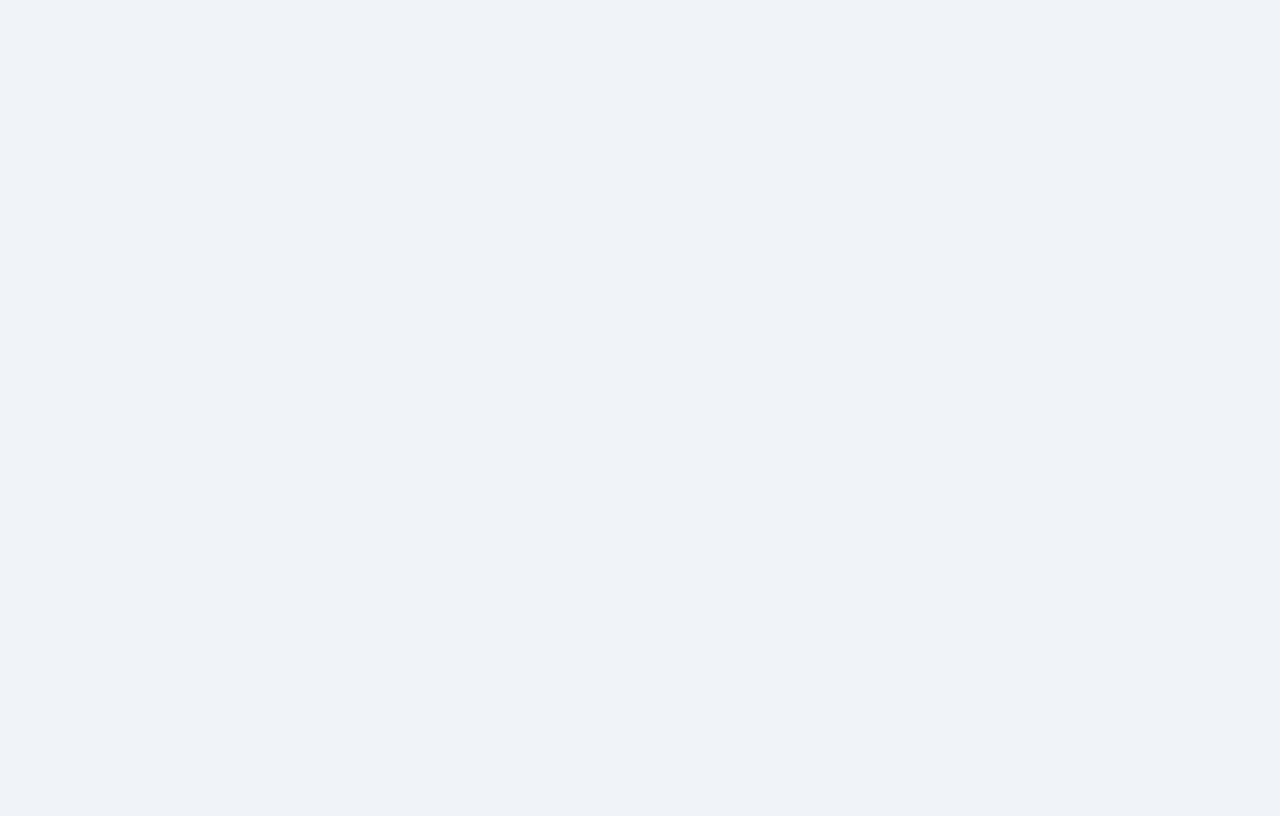
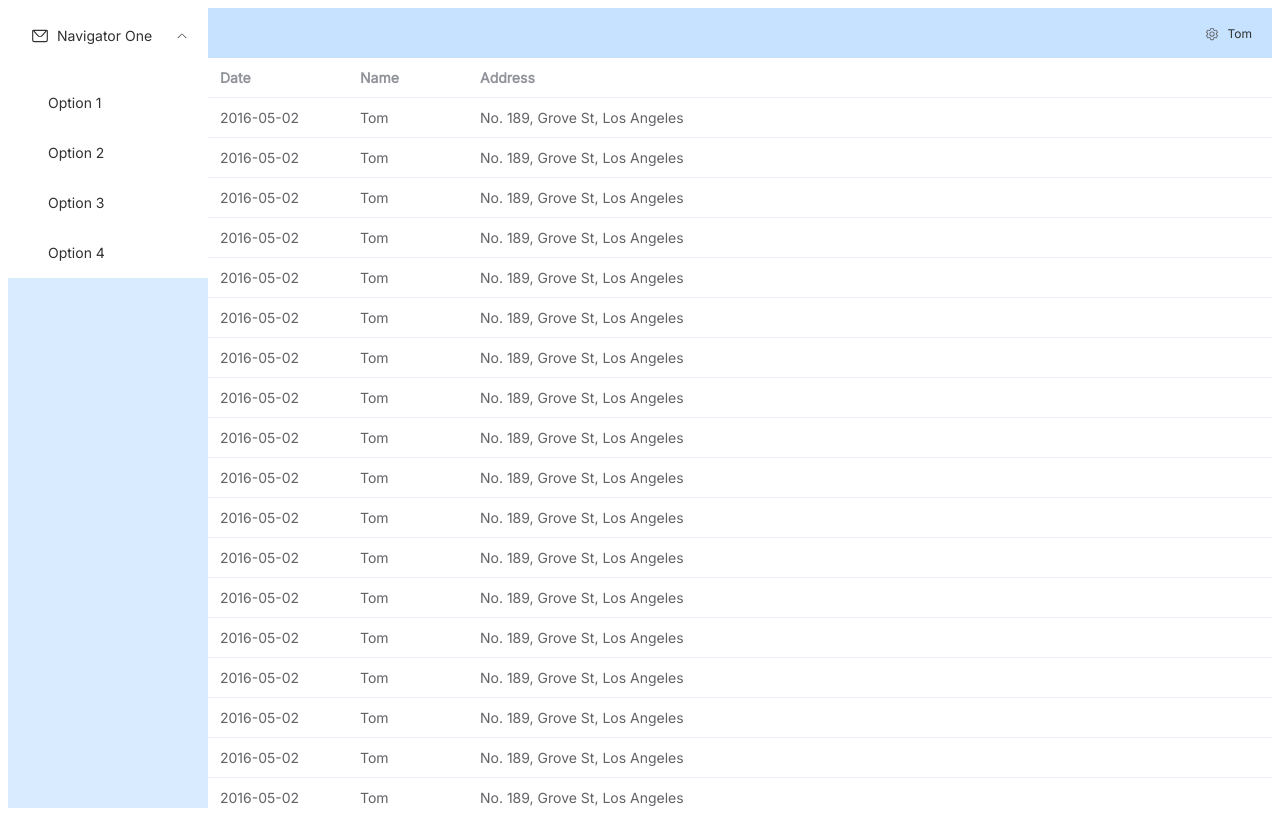
Before and after one commit to Felix200260/frontendStudyEngIishWords, a Vue app in the folder frontendStudyEnglishWords/: page /main in a window 1280 px wide. Before the commit this address had no page. Built offline with nearby package versions, Linux system fonts and the light colour scheme.

Commit message:
[+] Добавил MainView.vue. Не смог разобраться со стилями для LoginView.vue

```diff
--- a/frontendStudyEnglishWords/src/assets/main.css
+++ b/frontendStudyEnglishWords/src/assets/main.css
@@ -1,15 +1,4 @@
-body {
-    font-family: 'Inter', 'Helvetica Neue', Helvetica, 'PingFang SC', 'Hiragino Sans GB', 'Microsoft YaHei', '微软雅黑', Arial, sans-serif;
-    background-color: #f0f4f9;
-    display: flex;
-    justify-content: center;
-    align-items: center;
-    height: 100vh;
-    margin: 0;
+body{
+    font-family: 'Inter', 'Helvetica Neue', Helvetica, 'PingFang SC', 'Hiragino Sans GB',
+    'Microsoft YaHei', '微软雅黑', Arial, sans-serif;
 }
-
-.el-button {
-    /*width: 100%;*/
-    border-radius: 5px;
-    margin: 5px;
-}
--- a/frontendStudyEnglishWords/src/main.ts
+++ b/frontendStudyEnglishWords/src/main.ts
@@ -7,6 +7,7 @@ import 'element-plus/dist/index.css'
 import App from './App.vue'
 
 import LoginView from './views/LoginView.vue'
+import MainView from '@/views/MainView.vue'
 
 const router = createRouter({
   history: createWebHistory(),
@@ -15,6 +16,11 @@ const router = createRouter({
       path: '/',
       name: 'login',
       component: LoginView
+    },
+    {
+      path: '/main',
+      name: 'main',
+      component: MainView
     }
   ]
 })
--- a/frontendStudyEnglishWords/src/router/index.ts
+++ b/frontendStudyEnglishWords/src/router/index.ts
@@ -1 +1 @@
-import { createRouter, createWebHistory, RouteRecordRaw } from 'vue-router'
+// import { createRouter, createWebHistory, RouteRecordRaw } from 'vue-router'
--- a/frontendStudyEnglishWords/src/views/LoginView.vue
+++ b/frontendStudyEnglishWords/src/views/LoginView.vue
@@ -110,14 +110,17 @@ const rules = reactive<FormRules<typeof dataForm>>({
 })
 </script>
 
-<style>
+<style scoped>
 .main-form {
   background-color: white;
   padding: 20px;
   border-radius: 10px;
   box-shadow: 0 4px 12px rgba(0, 0, 0, 0.1);
-  max-width: 800px; /* Увеличил размер до 800px */
-  width: 100%; /* Гарантирует, что форма будет адаптироваться */
-  margin: 0 auto; /* Центрирование формы */
+  max-width: 300px;
+  width: 100%;
+  margin: 0 auto;
+  align-items: center;
+  justify-content: center;
+  height: 100vh;
 }
 </style>
--- /dev/null
+++ b/frontendStudyEnglishWords/src/views/MainView.vue
@@ -0,0 +1,92 @@
+<template>
+  <el-container class="layout-container-demo" style="height: 100vh">
+    <el-aside width="200px">
+      <el-scrollbar>
+        <el-menu :default-openeds="['1', '3']">
+          <el-sub-menu index="1">
+            <template #title>
+              <el-icon><message /></el-icon>Navigator One
+            </template>
+            <el-menu-item-group>
+              <el-menu-item index="1">Option 1</el-menu-item>
+              <el-menu-item index="2">Option 2</el-menu-item>
+              <el-menu-item index="3">Option 3</el-menu-item>
+              <el-menu-item index="4">Option 4</el-menu-item>
+            </el-menu-item-group>
+          </el-sub-menu>
+        </el-menu>
+      </el-scrollbar>
+    </el-aside>
+
+    <el-container>
+      <el-header style="text-align: right; font-size: 12px; height: 50px">
+        <div class="toolbar">
+          <el-dropdown>
+            <el-icon style="margin-right: 8px; margin-top: 1px">
+              <setting />
+            </el-icon>
+            <template #dropdown>
+              <el-dropdown-menu>
+                <el-dropdown-item>View</el-dropdown-item>
+                <el-dropdown-item>Add</el-dropdown-item>
+                <el-dropdown-item>Delete</el-dropdown-item>
+              </el-dropdown-menu>
+            </template>
+          </el-dropdown>
+          <span>Tom</span>
+        </div>
+      </el-header>
+
+      <el-main style="height: calc(100vh - 50px)">
+        <el-scrollbar>
+          <el-table :data="tableData">
+            <el-table-column prop="date" label="Date" width="140" />
+            <el-table-column prop="name" label="Name" width="120" />
+            <el-table-column prop="address" label="Address" />
+          </el-table>
+        </el-scrollbar>
+      </el-main>
+    </el-container>
+  </el-container>
+</template>
+
+<script setup lang="ts">
+import { ref } from 'vue'
+import { Menu as IconMenu, Message, Setting } from '@element-plus/icons-vue'
+
+const item = {
+  date: '2016-05-02',
+  name: 'Tom',
+  address: 'No. 189, Grove St, Los Angeles'
+}
+const tableData = ref(Array.from({ length: 20 }).fill(item))
+</script>
+
+<style scoped>
+.layout-container-demo .el-header {
+  position: relative;
+  background-color: var(--el-color-primary-light-7);
+  color: var(--el-text-color-primary);
+  display: flex;
+  justify-content: flex-end;
+  align-items: center;
+  padding: 0 20px;
+}
+.layout-container-demo .el-aside {
+  color: var(--el-text-color-primary);
+  background: var(--el-color-primary-light-8);
+  height: 100vh;
+}
+.layout-container-demo .el-menu {
+  border-right: none;
+}
+.layout-container-demo .el-main {
+  padding: 0;
+}
+.layout-container-demo .toolbar {
+  display: inline-flex;
+  align-items: center;
+  justify-content: center;
+  height: 100%;
+}
+</style>
```
